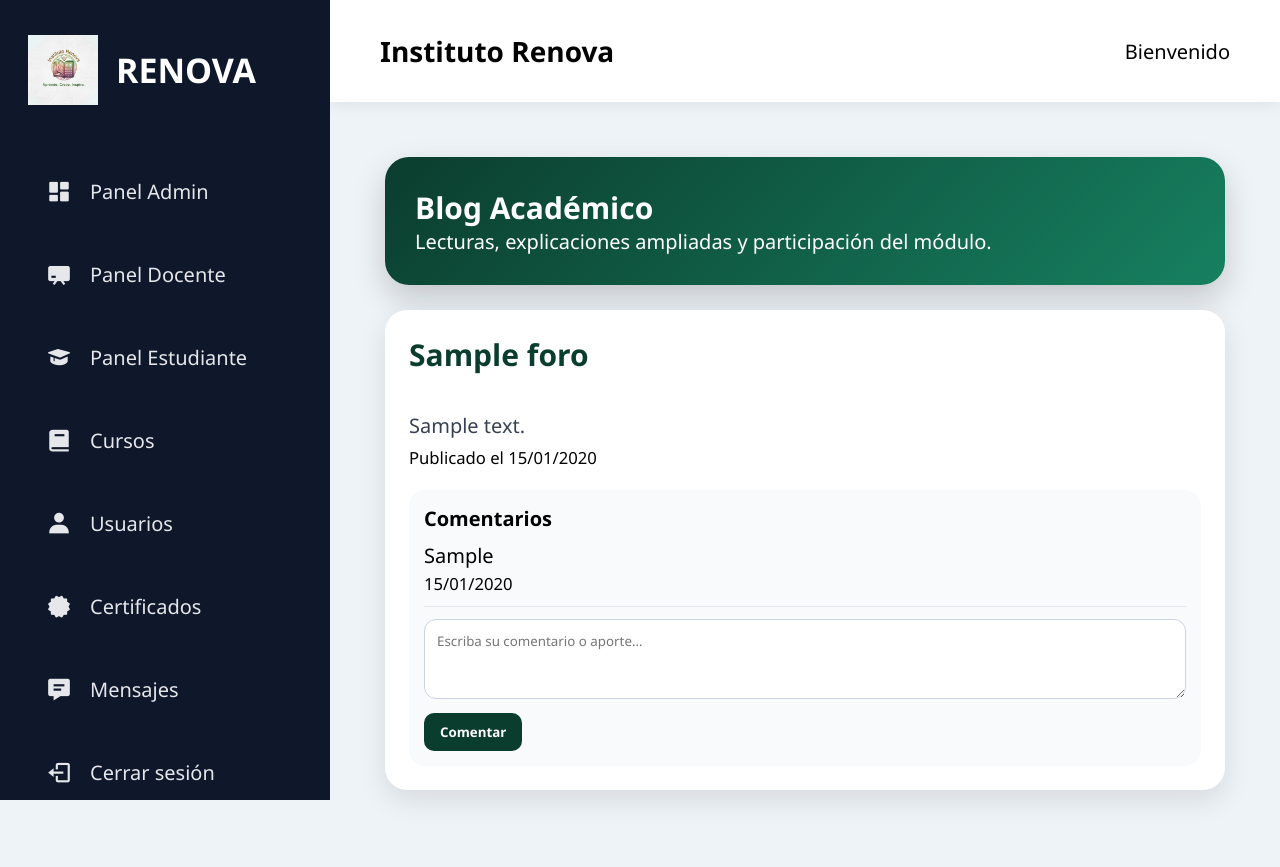
After one commit to Kamerly27/INSTRENOVAREAL, a Flask app: page /estudiante/modulo/1/blog in a window 1280 px wide. The commit adds this page. Run offline with Flask 3, Linux system fonts and the light colour scheme; a user stored in the database is signed in; tables that the repository leaves empty hold one stand-in row (values such as "Sample post"); parts of the project's set-up code (start-up, migrations or seed data) failed here and were passed over.

Commit message:
Agregar blog academico Renova

```diff
--- a/routes/estudiante_routes.py
+++ b/routes/estudiante_routes.py
@@ -6,6 +6,8 @@ from models.usuario import Usuario
 from models.matricula import Matricula
 from models.modulo import Modulo
 from models.material import Material
+from models.foro import Foro
+from models.comentario_foro import ComentarioForo
 from models.actividad import Actividad
 from models.examen import Examen
 from models.calificacion import Calificacion
@@ -168,3 +170,62 @@ def certificados():
         'estudiante/certificados.html',
         certificados=certificados
     )
+
+# BLOG ACADEMICO RENOVA
+
+@estudiante.route('/modulo/<int:modulo_id>/blog')
+@login_required
+def blog_modulo(modulo_id):
+
+    modulo = Modulo.query.get_or_404(modulo_id)
+
+    publicaciones = Foro.query.filter_by(
+        modulo_id=modulo_id
+    ).order_by(
+        Foro.fecha_creacion.desc()
+    ).all()
+
+    ids_publicaciones = [p.id for p in publicaciones]
+
+    comentarios = []
+
+    if ids_publicaciones:
+        comentarios = ComentarioForo.query.filter(
+            ComentarioForo.foro_id.in_(ids_publicaciones)
+        ).order_by(
+            ComentarioForo.fecha_comentario.asc()
+        ).all()
+
+    comentarios_por_foro = {}
+
+    for comentario in comentarios:
+        comentarios_por_foro.setdefault(comentario.foro_id, []).append(comentario)
+
+    return render_template(
+        'estudiante/blog.html',
+        modulo=modulo,
+        publicaciones=publicaciones,
+        comentarios_por_foro=comentarios_por_foro
+    )
+
+
+@estudiante.route('/blog/<int:foro_id>/comentar', methods=['POST'])
+@login_required
+def comentar_blog(foro_id):
+
+    foro = Foro.query.get_or_404(foro_id)
+
+    texto = request.form.get('comentario', '').strip()
+
+    if texto:
+
+        nuevo_comentario = ComentarioForo(
+            comentario=texto,
+            foro_id=foro_id,
+            usuario_id=current_user.id
+        )
+
+        db.session.add(nuevo_comentario)
+        db.session.commit()
+
+    return redirect(url_for('estudiante.blog_modulo', modulo_id=foro.modulo_id))
--- /dev/null
+++ b/templates/estudiante/blog.html
@@ -0,0 +1,120 @@
+{% extends 'layout.html' %}
+
+{% block title %}
+Blog Académico | Instituto Renova
+{% endblock %}
+
+{% block content %}
+
+<style>
+    .blog-hero {
+        background: linear-gradient(135deg, #0b3d2e, #16805f);
+        color: white;
+        padding: 30px;
+        border-radius: 24px;
+        margin-bottom: 25px;
+        box-shadow: 0 14px 32px rgba(0,0,0,0.18);
+    }
+
+    .blog-card {
+        background: white;
+        border-radius: 22px;
+        padding: 24px;
+        margin-bottom: 22px;
+        box-shadow: 0 10px 28px rgba(0,0,0,0.10);
+    }
+
+    .blog-card h2 {
+        color: #0b3d2e;
+        margin-top: 0;
+    }
+
+    .blog-texto {
+        white-space: pre-line;
+        line-height: 1.7;
+        color: #374151;
+    }
+
+    .comentarios {
+        margin-top: 20px;
+        background: #f8fafc;
+        padding: 15px;
+        border-radius: 16px;
+    }
+
+    .comentario {
+        border-bottom: 1px solid #e5e7eb;
+        padding: 10px 0;
+    }
+
+    textarea {
+        width: 100%;
+        min-height: 80px;
+        padding: 12px;
+        border-radius: 12px;
+        border: 1px solid #cbd5e1;
+        box-sizing: border-box;
+        margin-top: 12px;
+    }
+
+    button {
+        background: #0b3d2e;
+        color: white;
+        border: none;
+        padding: 10px 16px;
+        border-radius: 10px;
+        font-weight: bold;
+        margin-top: 8px;
+        cursor: pointer;
+    }
+</style>
+
+<div class="blog-hero">
+    <h1>Blog Académico</h1>
+    <p>Lecturas, explicaciones ampliadas y participación del módulo.</p>
+</div>
+
+{% for publicacion in publicaciones %}
+
+<div class="blog-card">
+
+    <h2>{{ publicacion.titulo }}</h2>
+
+    <div class="blog-texto">
+        {{ publicacion.descripcion }}
+    </div>
+
+    <small>
+        Publicado el {{ publicacion.fecha_creacion.strftime('%d/%m/%Y') }}
+    </small>
+
+    <div class="comentarios">
+        <strong>Comentarios</strong>
+
+        {% for comentario in comentarios_por_foro.get(publicacion.id, []) %}
+            <div class="comentario">
+                {{ comentario.comentario }}
+                <br>
+                <small>{{ comentario.fecha_comentario.strftime('%d/%m/%Y') }}</small>
+            </div>
+        {% else %}
+            <p>No hay comentarios todavía.</p>
+        {% endfor %}
+
+        <form method="POST" action="{{ url_for('estudiante.comentar_blog', foro_id=publicacion.id) }}">
+            <textarea name="comentario" placeholder="Escriba su comentario o aporte..." required></textarea>
+            <button type="submit">Comentar</button>
+        </form>
+    </div>
+
+</div>
+
+{% else %}
+
+<div class="blog-card">
+    No hay publicaciones del blog todavía.
+</div>
+
+{% endfor %}
+
+{% endblock %}
```
Also changed, not shown: routes/docente_routes.py (+63 -0 lines), templates/docente/blog.html (added, +103 -0 lines), templates/docente/crear_blog.html (added, +97 -0 lines), templates/docente/modulos.html (+10 -0 lines), templates/estudiante/modulos.html (+10 -0 lines).
